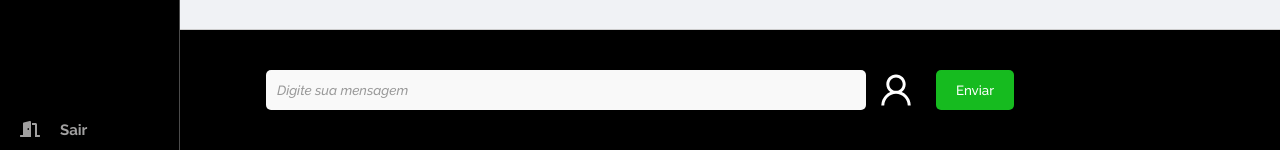
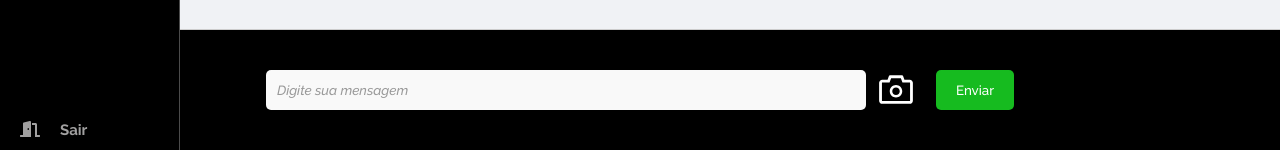
Before and after one commit to caioolima/frontend-deploy, a React (Create React App) app in the folder frontend/: page /comunidade/1/1/chat in a window 1280 px wide. Shown: the part 650-800 px from the top of the page. Built offline with nearby package versions, Linux system fonts and the light colour scheme; no server answers.

Commit message:
Update ChatScreen.js

```diff
--- a/frontend/src/pages/Community/Chat/ChatScreen.js
+++ b/frontend/src/pages/Community/Chat/ChatScreen.js
@@ -56,7 +56,7 @@ const ChatScreen = () => {
           userId={userId}
       />
       <MessageInput
-          AiOutlineCamera={AiOutlineUser}
+          AiOutlineCamera={AiOutlineCamera}
           handleKeyPress={handleKeyPress}
           handleUnreadMessageClick={handleUnreadMessageClick}
           lastMessageSeenIndex={lastMessageSeenIndex}
```
